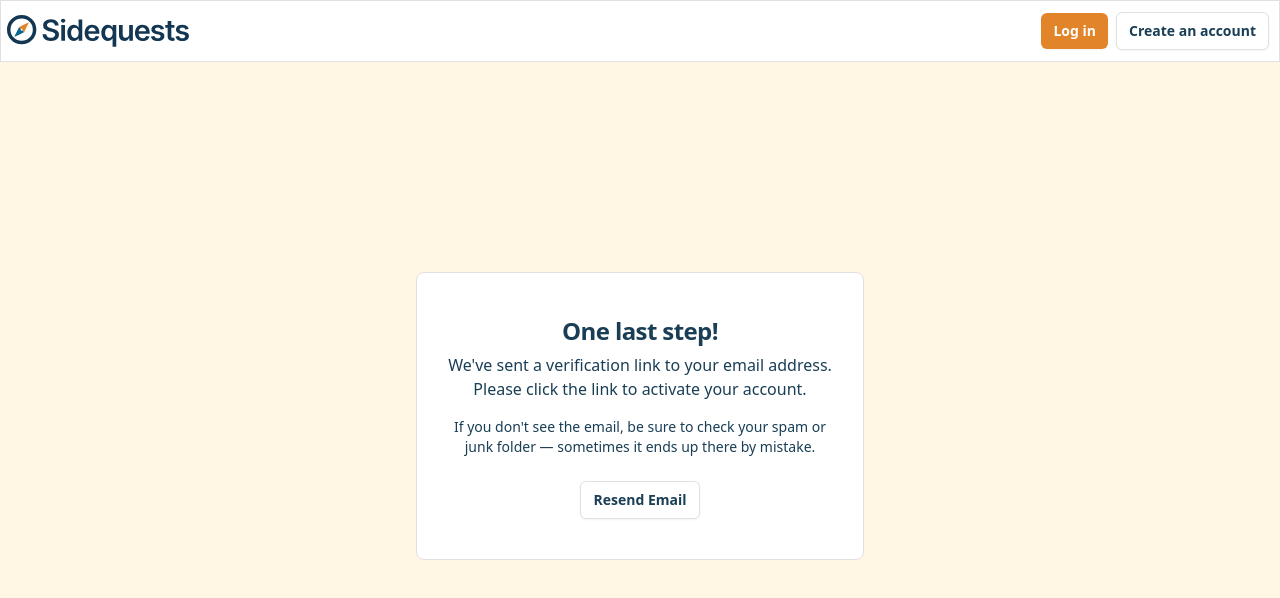
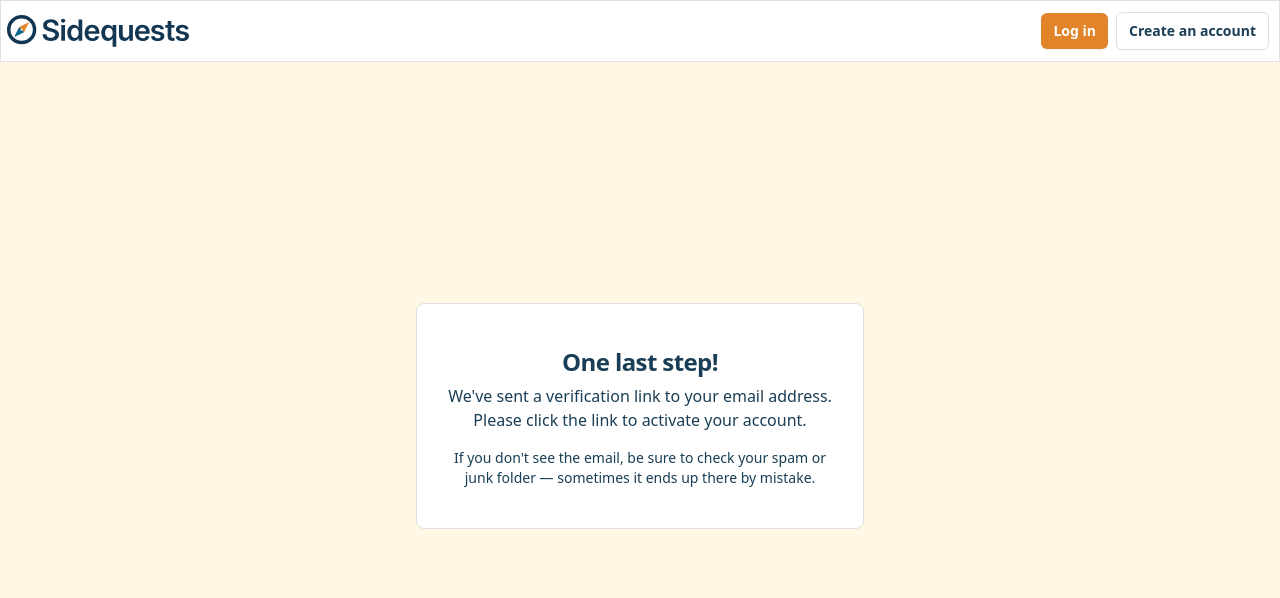
Before and after one commit to kylerosser/sidequests, a React (Vite) app in the folder client/: page /verify in a window 1280 px wide. Shown: the top 598 px of the page. Built offline with nearby package versions, Linux system fonts and the light colour scheme; no server answers.

Commit message:
Remove the resend button from verify page

```diff
--- a/client/src/pages/VerifyPage.tsx
+++ b/client/src/pages/VerifyPage.tsx
@@ -10,10 +10,6 @@ export const VerifyPage = () => {
                         <h2 className="mt-6 text-center text-2xl/9 font-bold tracking-tight">One last step!</h2>
                         <p className="mt-1 text-center text-md">We've sent a verification link to your email address. Please click the link to activate your account.</p>
                         <p className="mt-4 text-center text-sm">If you don't see the email, be sure to check your spam or junk folder — sometimes it ends up there by mistake.</p>
-                        <div className="flex justify-center">
-                            <Button className="mt-6" variant="white">Resend Email</Button>
-                            <div></div>
-                        </div>
                     </div>
                 </div>
             </div>
```
